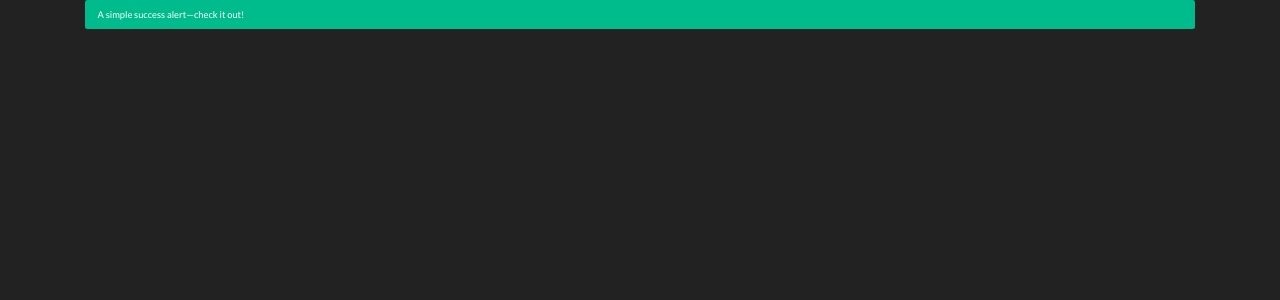
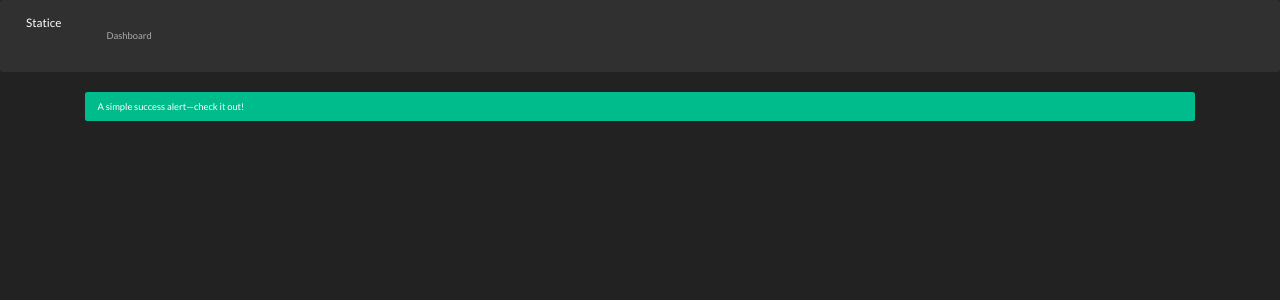
Before and after one commit to averycrespi/statice, a Flask app: page / in a window 1280 px wide. Shown: the top 300 px of the page. Run offline with Flask 2, Linux system fonts and the light colour scheme; some libraries are stand-ins or nearby versions.

Commit message:
Add nav bar

```diff
--- a/app/core/routes.py
+++ b/app/core/routes.py
@@ -4,5 +4,6 @@ from app.core import bp
 
 
 @bp.route("/")
+@bp.route("/dashboard")
 def dashboard():
     return render_template("dashboard.html")
--- a/app/templates/base.html
+++ b/app/templates/base.html
@@ -13,6 +13,17 @@
     <link rel="stylesheet" href="{{ url_for("static", filename="darkly.min.css") }}">
 {% endblock %}
 
+{% block navbar %}
+    <nav class="navbar navbar-expand navbar-dark bg-dark">
+        <a class="navbar-brand" href="#">Statice</a>
+        <div class="collapse navbar-collapse">
+            <div class="navbar-nav">
+                <a class="nav-item nav-link" href="{{ url_for("core.dashboard") }}">Dashboard</a>
+            </div>
+        </div>
+    </nav>
+{% endblock %}
+
 {% block content %}
     <div class="container">
         {% block app_content %}
--- a/pyproject.toml
+++ b/pyproject.toml
@@ -10,7 +10,6 @@ python = "^3.6"
 flask = "^1.1.1"
 flask-wtf = "^0.14.2"
 flask-sqlalchemy = "^2.4.1"
-flask-nav = "^0.6"
 flask-bootstrap = "^3.3.7"
 requests = "^2.22.0"
 flask-login = "^0.4.1"
```
Also changed, not shown: 1 other file.
